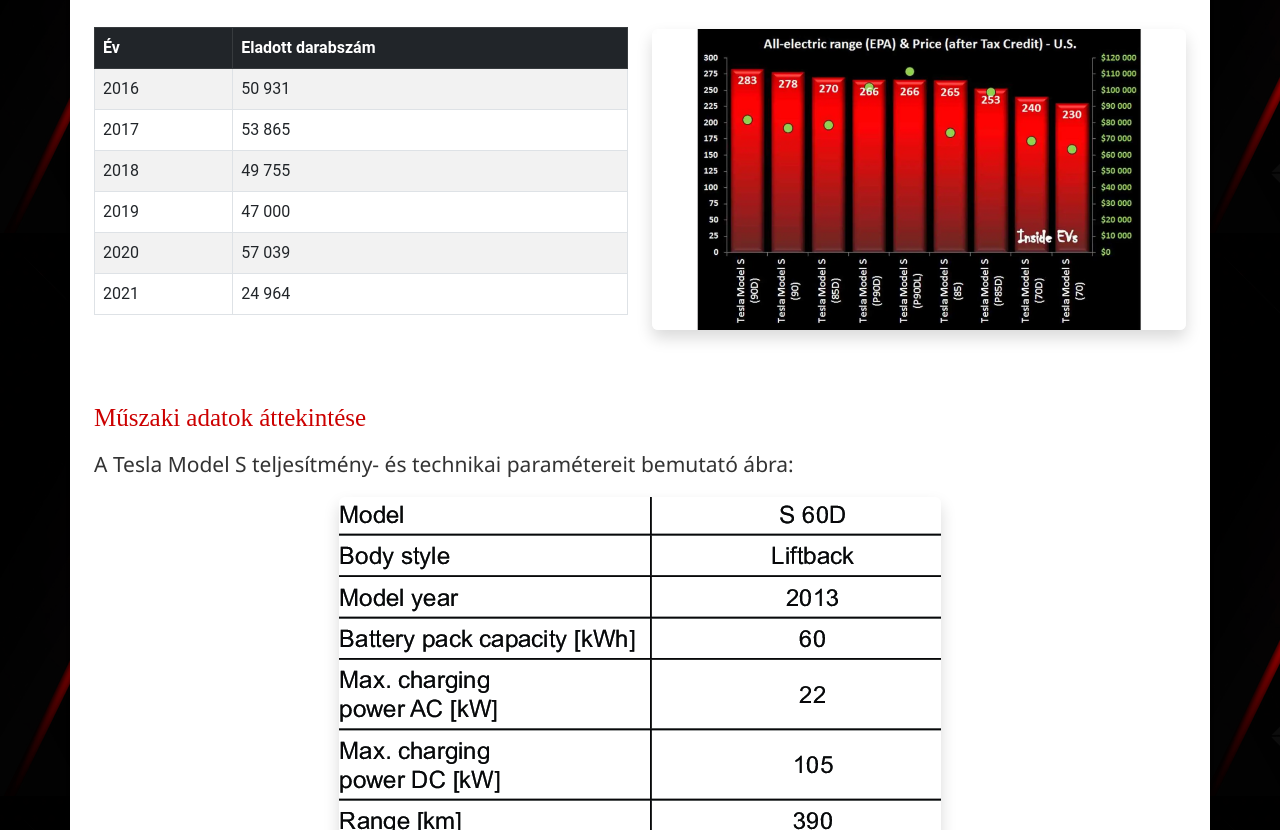
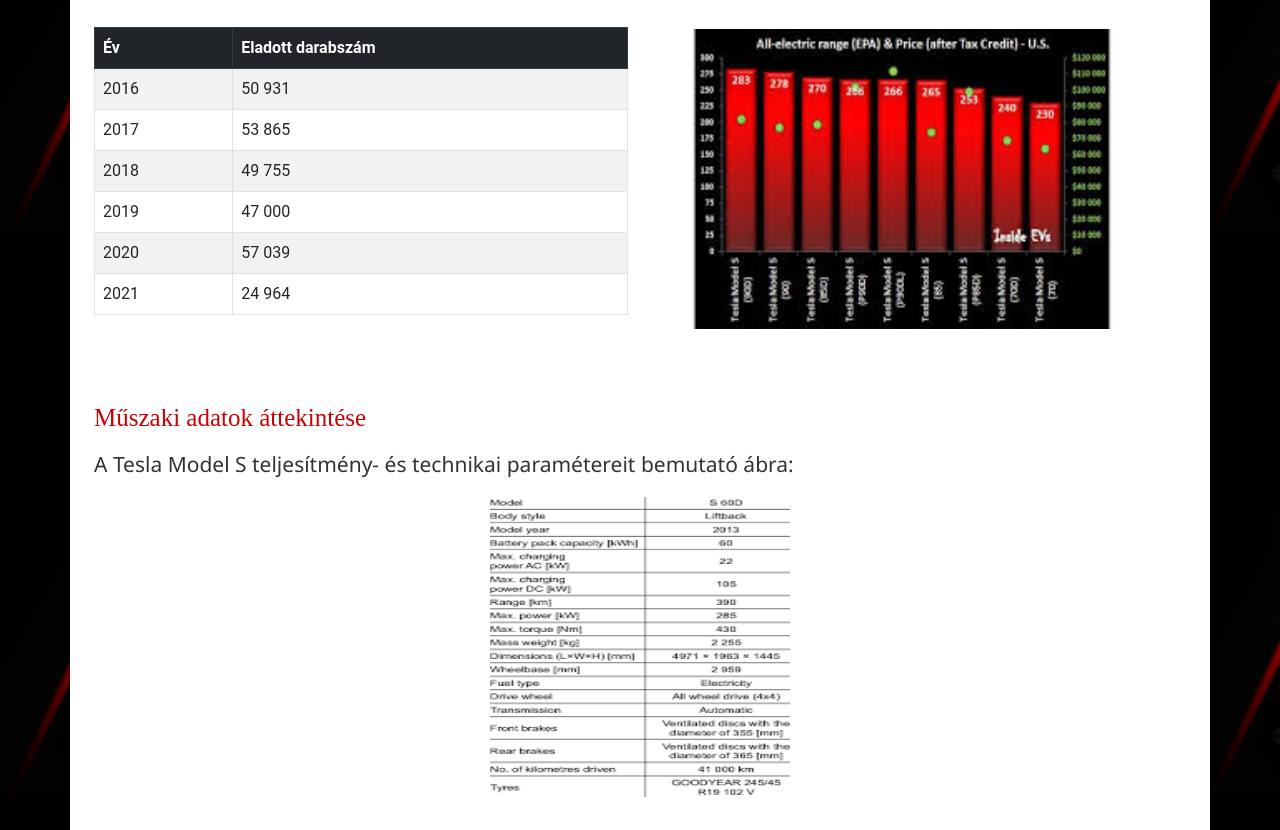
Before and after one commit to PalugyaiRMarkCKIK/Tesla-model-s, a plain HTML site: page statisztika.html in a window 1280 px wide. Shown: the part 330-1160 px from the top of the page. Drawn offline with nearby package versions, Linux system fonts and the light colour scheme.

Commit message:
bélyegképek+dizájn

```diff
--- a/statisztika.html
+++ b/statisztika.html
@@ -51,7 +51,9 @@
         </div>
       </div>
       <div class="col-md-6">
-        <img src="stat 1.webp" alt="Eladási statisztika grafikon" class="img-fluid rounded shadow">
+        <a href="stat 1.webp" target="_blank">
+            <img src="kis-ábra.jpg" alt="kis-motor" width="150" class="thumbnails">
+          </a>
       </div>
     </div>
 
@@ -60,9 +62,12 @@
 
     <div class="row mb-5">
       <div class="col-md-12 text-center">
-        <img src="stat 2.png" alt="Tesla Model S műszaki ábra" class="img-fluid rounded shadow">
+        <a href="stat 2.png" target="_blank">
+            <img src="kis-ábra2.png" alt="kis-motor" width="150" id="kulonkep">
+          </a>
       </div>
     </div>
+
 
     <h3>Gyártási mérföldkövek</h3>
     <ul>
--- a/style.css
+++ b/style.css
@@ -178,3 +178,13 @@ td{
     font-size: 35px;
     font-family: sans-serif;
 }
+
+.thumbnails{
+    width: 500px;
+    height: 300px;
+}
+
+#kulonkep{
+    height: 300px;
+    width: 300px;
+}
```
Also changed, not shown: extrak.html (+6 -1 lines), index.html (+6 -2 lines), kis-erintokepernyo.jpg (added), kis-motor.jpg (added), kis-tesla.jpg (added), kis-ábra.jpg (added), kis-ábra2.png (added), tesla-model-s.avif (deleted).
